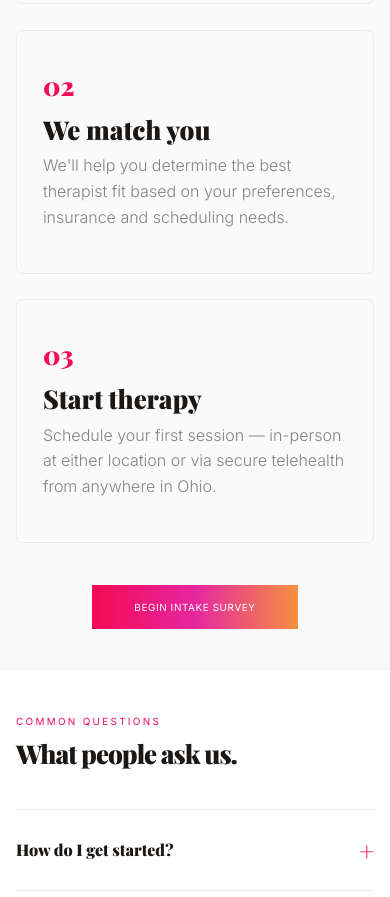
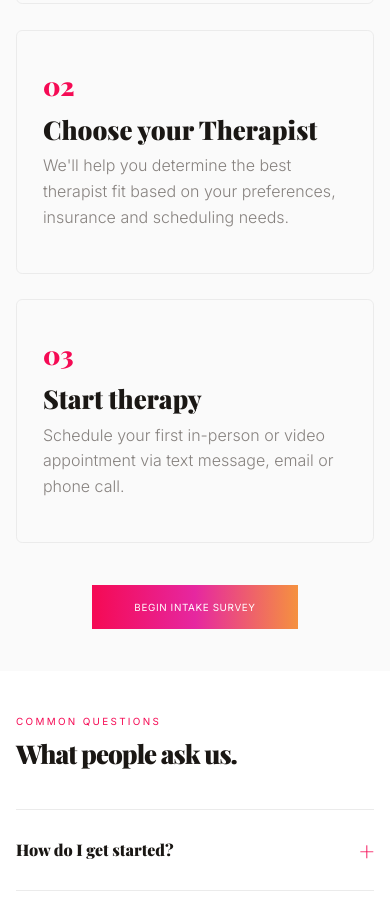
Before and after one commit to JDOG332/nguwellness, a Next.js app: page /contact in a window 390 px wide. Shown: the part 2960-3857 px from the top of the page. Built offline with nearby package versions, Linux system fonts and the light colour scheme; a web font is replaced by a local one.

Commit message:
Step 2: Choose your Therapist, Step 3: in-person or video via text/email/phone

```diff
--- a/app/contact/ContactPage.jsx
+++ b/app/contact/ContactPage.jsx
@@ -554,13 +554,13 @@ export default function ContactPage() {
             </div>
             <div className="step-card">
               <p className="step-num">02</p>
-              <p className="step-title">We match you</p>
+              <p className="step-title">Choose your Therapist</p>
               <p className="step-desc">We'll help you determine the best therapist fit based on your preferences, insurance and scheduling needs.</p>
             </div>
             <div className="step-card">
               <p className="step-num">03</p>
               <p className="step-title">Start therapy</p>
-              <p className="step-desc">Schedule your first session — in-person at either location or via secure telehealth from anywhere in Ohio.</p>
+              <p className="step-desc">Schedule your first in-person or video appointment via text message, email or phone call.</p>
             </div>
           </div>
           <div className="steps-cta">
```
